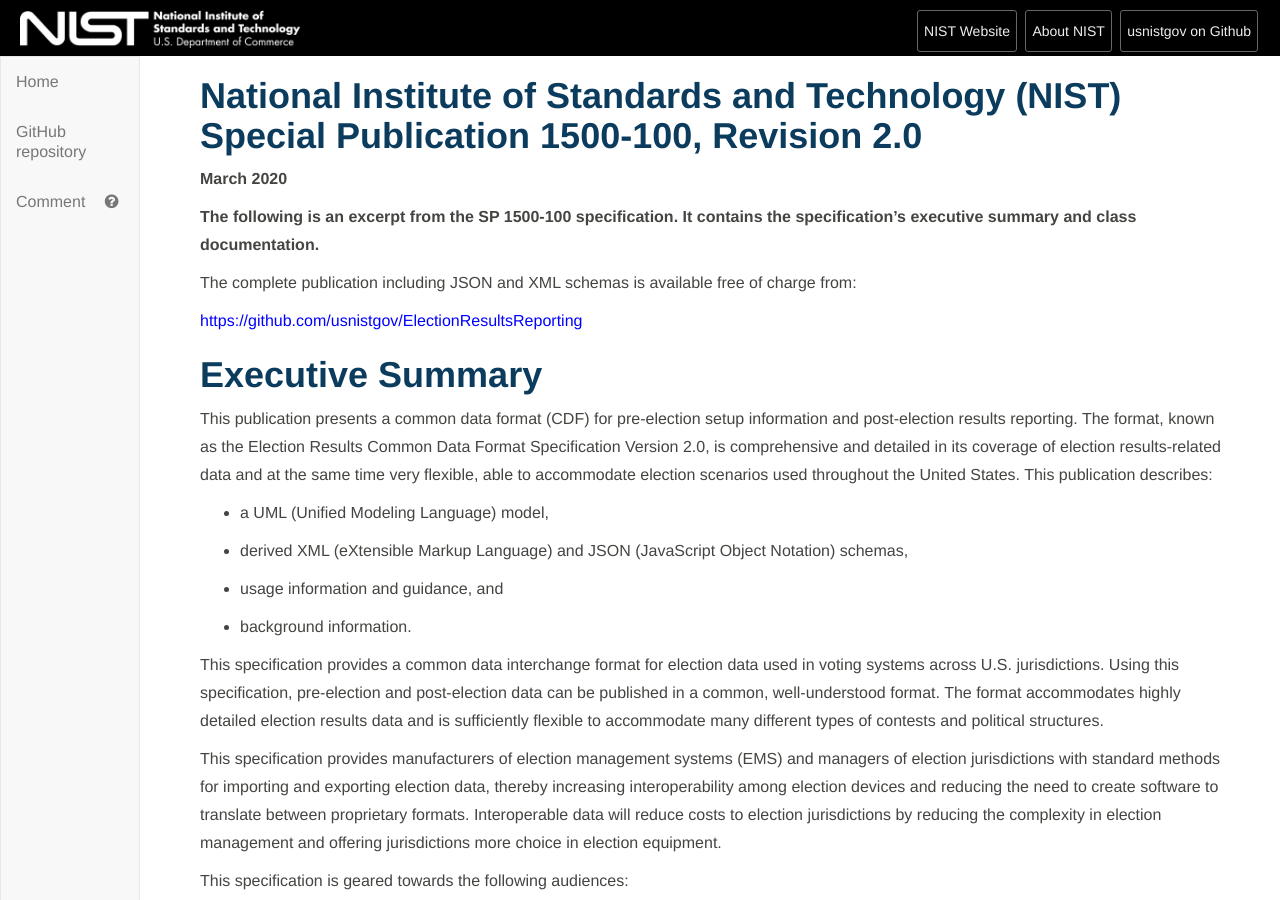
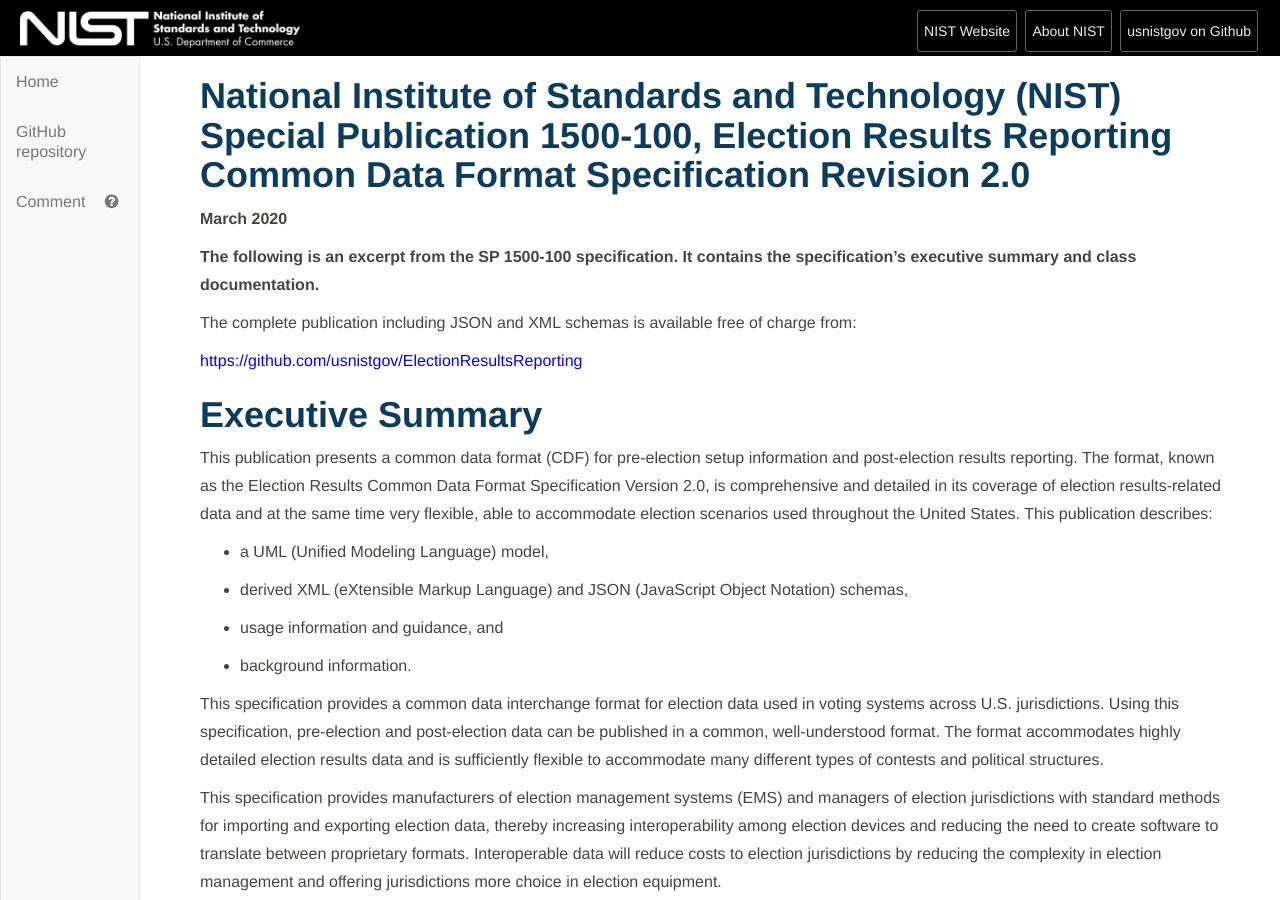
Before and after one commit to usnistgov/ElectionResultsReporting, a Jekyll site: the page built from index.md, in a window 1280 px wide and 900 px high. Built offline with Jekyll 4.4.1, drawn with Linux system fonts in a browser that asks for light colours; our own code applies the rules of GitHub Pages for plain Markdown files.

Commit message:
updated class documentation

```diff
--- a/index.md
+++ b/index.md
@@ -1,4 +1,4 @@
-# National Institute of Standards and Technology (NIST) Special Publication 1500-100, Revision 2.0
+# National Institute of Standards and Technology (NIST) Special Publication 1500-100, Election Results Reporting Common Data Format Specification Revision 2.0
 
 **March 2020**
 
```
